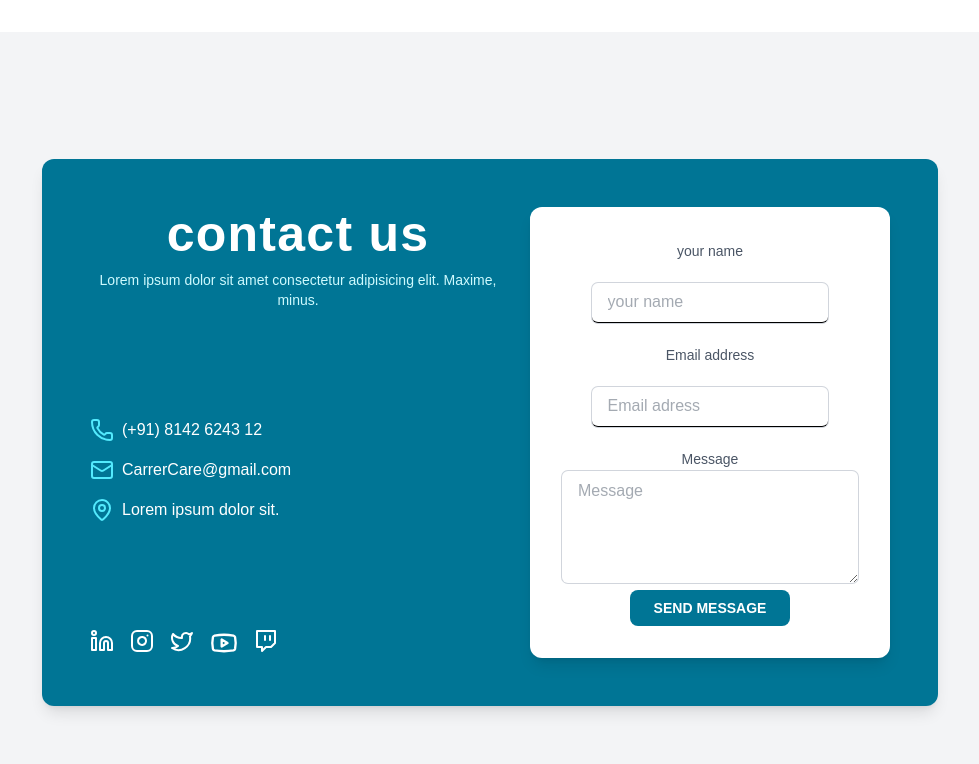
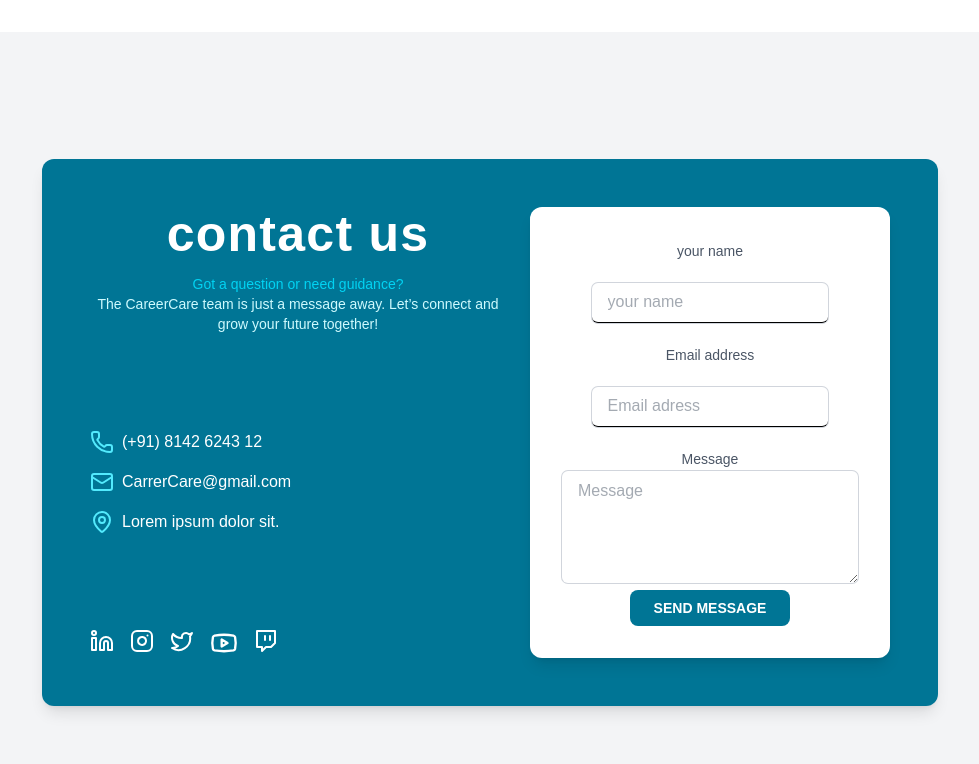
Before and after one commit to satyamrk18/CarrerCare, a React (Vite) app: page /contact in a window 1280 px wide. Shown: the top 764 px of the page, without its empty margins (150-1129 px from the left). Built offline with nearby package versions, Linux system fonts and the light colour scheme.

Commit message:
modify main paragraph for contact us

```diff
--- a/src/pages/Contact.jsx
+++ b/src/pages/Contact.jsx
@@ -12,7 +12,9 @@ const Contact = () => {
             <div className="flex flex-col space-y-8 justify-between">
                <div>
                  <h1 className=" font-bold text-4xl tracking-wide">contact us </h1>
-                  <p className="pt-2 text-cyan-100 text-sm">Lorem ipsum dolor sit amet consectetur adipisicing elit. Maxime, minus.
+                  <p className="pt-3 text-cyan-400 text-sm">Got a question or need guidance?
+
+                  <p className="text-sm text-cyan-100">The CareerCare team is just a message away. Let’s connect and grow your future together!</p>
 
                   </p>
                </div>
```
